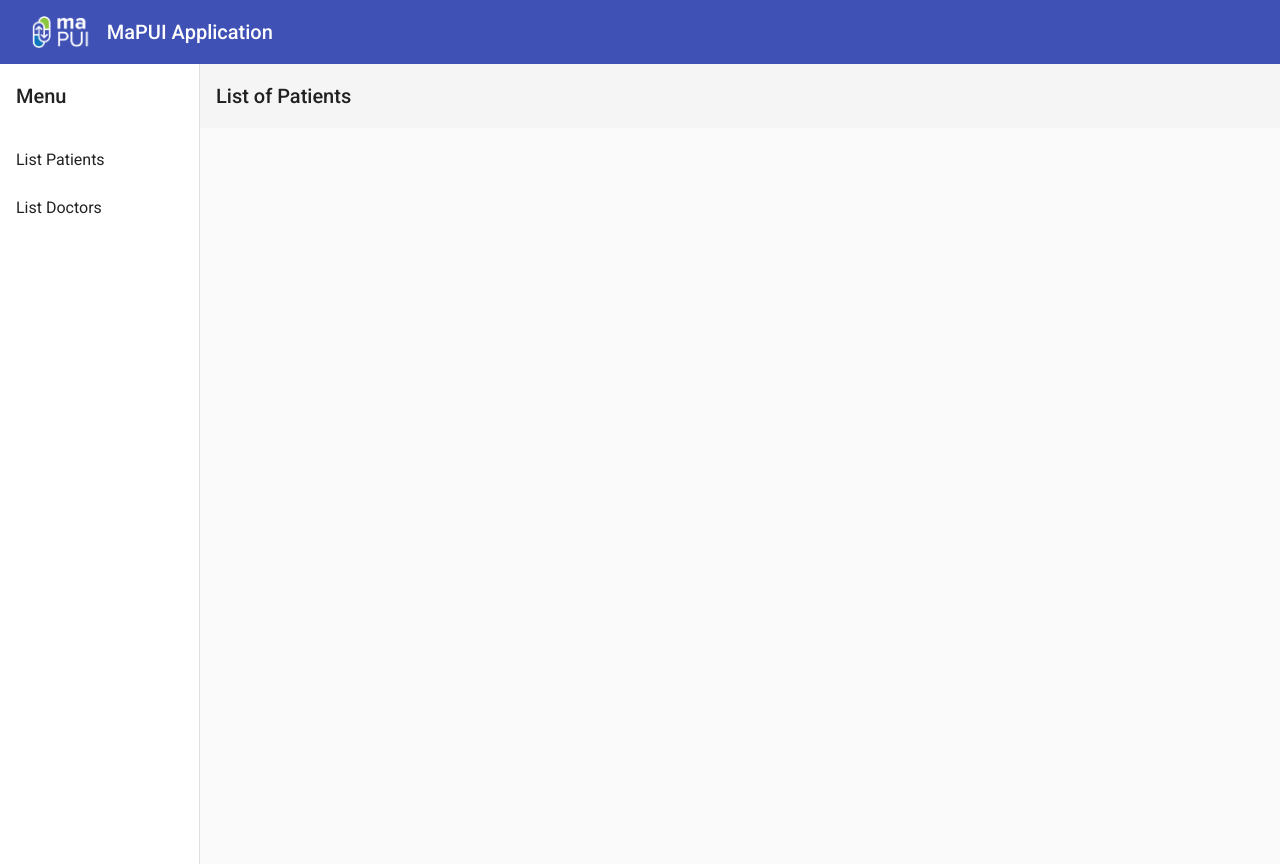
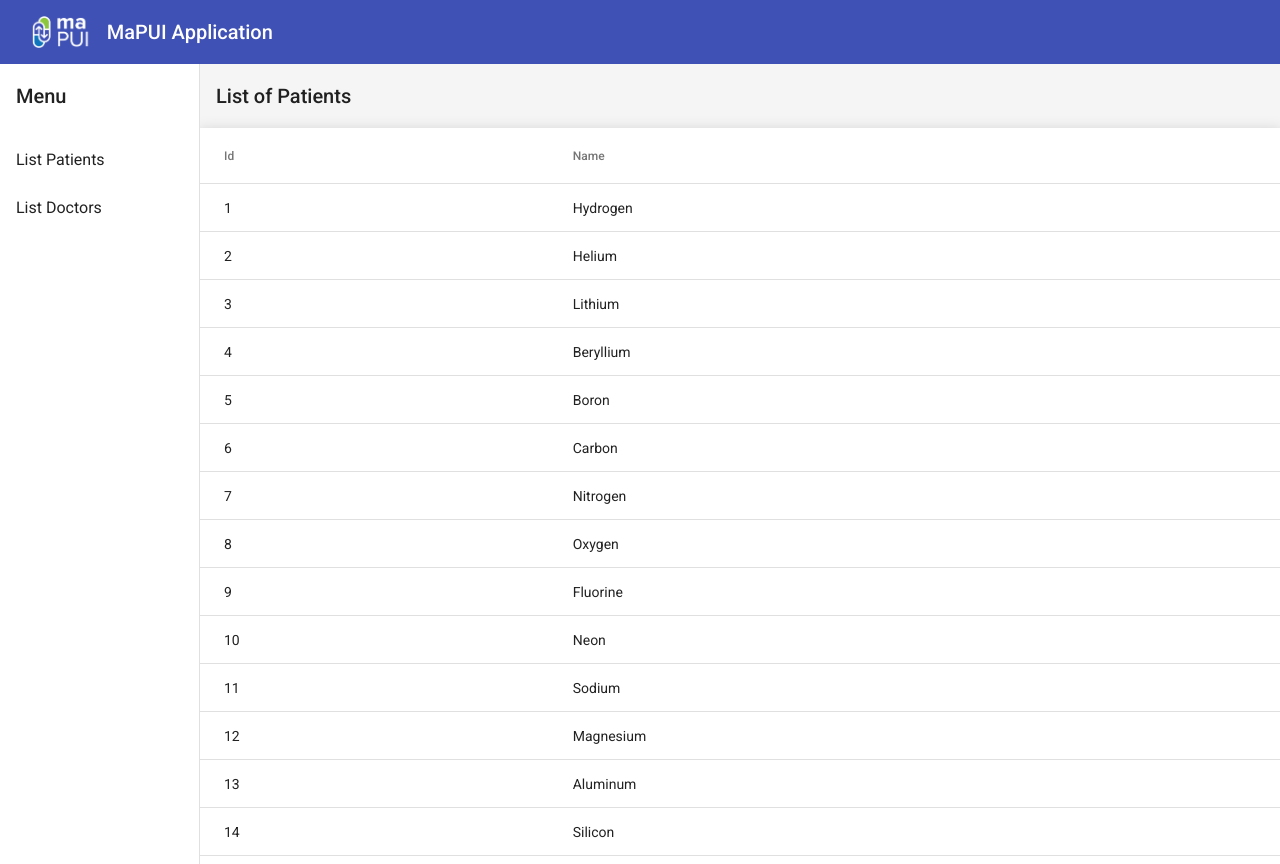
Before and after one commit to CedricMT/mapui-app, an Angular app: page /patient in a window 1280 px wide. Built offline with nearby package versions, Linux system fonts and the light colour scheme.

Commit message:
feat: add table component

```diff
--- a/src/app/doctor-panel/doctor-panel.component.html
+++ b/src/app/doctor-panel/doctor-panel.component.html
@@ -1,7 +1,5 @@
 <mat-toolbar color="secondary">
-    <button type="button" aria-label="Toggle sidenav" mat-icon-button (click)="drawer.toggle()"
-        *ngIf="isHandset$ | async">
-        <mat-icon aria-label="Side nav toggle icon">menu</mat-icon>
-    </button>
     <span>List of Doctors</span>
 </mat-toolbar>
+
+<app-listing-table></app-listing-table>
--- /dev/null
+++ b/src/app/listing-table/listing-table-datasource.ts
@@ -0,0 +1,108 @@
+import { DataSource } from '@angular/cdk/collections';
+import { MatPaginator } from '@angular/material/paginator';
+import { MatSort } from '@angular/material/sort';
+import { map } from 'rxjs/operators';
+import { Observable, of as observableOf, merge } from 'rxjs';
+
+// TODO: Replace this with your own data model type
+export interface ListingTableItem {
+  name: string;
+  id: number;
+}
+
+// TODO: replace this with real data from your application
+const EXAMPLE_DATA: ListingTableItem[] = [
+  {id: 1, name: 'Hydrogen'},
+  {id: 2, name: 'Helium'},
+  {id: 3, name: 'Lithium'},
+  {id: 4, name: 'Beryllium'},
+  {id: 5, name: 'Boron'},
+  {id: 6, name: 'Carbon'},
+  {id: 7, name: 'Nitrogen'},
+  {id: 8, name: 'Oxygen'},
+  {id: 9, name: 'Fluorine'},
+  {id: 10, name: 'Neon'},
+  {id: 11, name: 'Sodium'},
+  {id: 12, name: 'Magnesium'},
+  {id: 13, name: 'Aluminum'},
+  {id: 14, name: 'Silicon'},
+  {id: 15, name: 'Phosphorus'},
+  {id: 16, name: 'Sulfur'},
+  {id: 17, name: 'Chlorine'},
+  {id: 18, name: 'Argon'},
+  {id: 19, name: 'Potassium'},
+  {id: 20, name: 'Calcium'},
+];
+
+/**
+ * Data source for the ListingTable view. This class should
+ * encapsulate all logic for fetching and manipulating the displayed data
+ * (including sorting, pagination, and filtering).
+ */
+export class ListingTableDataSource extends DataSource<ListingTableItem> {
+  data: ListingTableItem[] = EXAMPLE_DATA;
+  paginator: MatPaginator;
+  sort: MatSort;
+
+  constructor() {
+    super();
+  }
+
+  /**
+   * Connect this data source to the table. The table will only update when
+   * the returned stream emits new items.
+   * @returns A stream of the items to be rendered.
+   */
+  connect(): Observable<ListingTableItem[]> {
+    // Combine everything that affects the rendered data into one update
+    // stream for the data-table to consume.
+    const dataMutations = [
+      observableOf(this.data),
+      this.paginator.page,
+      this.sort.sortChange
+    ];
+
+    return merge(...dataMutations).pipe(map(() => {
+      return this.getPagedData(this.getSortedData([...this.data]));
+    }));
+  }
+
+  /**
+   *  Called when the table is being destroyed. Use this function, to clean up
+   * any open connections or free any held resources that were set up during connect.
+   */
+  disconnect() {}
+
+  /**
+   * Paginate the data (client-side). If you're using server-side pagination,
+   * this would be replaced by requesting the appropriate data from the server.
+   */
+  private getPagedData(data: ListingTableItem[]) {
+    const startIndex = this.paginator.pageIndex * this.paginator.pageSize;
+    return data.splice(startIndex, this.paginator.pageSize);
+  }
+
+  /**
+   * Sort the data (client-side). If you're using server-side sorting,
+   * this would be replaced by requesting the appropriate data from the server.
+   */
+  private getSortedData(data: ListingTableItem[]) {
+    if (!this.sort.active || this.sort.direction === '') {
+      return data;
+    }
+
+    return data.sort((a, b) => {
+      const isAsc = this.sort.direction === 'asc';
+      switch (this.sort.active) {
+        case 'name': return compare(a.name, b.name, isAsc);
+        case 'id': return compare(+a.id, +b.id, isAsc);
+        default: return 0;
+      }
+    });
+  }
+}
+
+/** Simple sort comparator for example ID/Name columns (for client-side sorting). */
+function compare(a: string | number, b: string | number, isAsc: boolean) {
+  return (a < b ? -1 : 1) * (isAsc ? 1 : -1);
+}
--- /dev/null
+++ b/src/app/listing-table/listing-table.component.html
@@ -0,0 +1,25 @@
+<div class="mat-elevation-z8">
+  <table mat-table class="full-width-table" matSort aria-label="Elements">
+    <!-- Id Column -->
+    <ng-container matColumnDef="id">
+      <th mat-header-cell *matHeaderCellDef mat-sort-header>Id</th>
+      <td mat-cell *matCellDef="let row">{{row.id}}</td>
+    </ng-container>
+
+    <!-- Name Column -->
+    <ng-container matColumnDef="name">
+      <th mat-header-cell *matHeaderCellDef mat-sort-header>Name</th>
+      <td mat-cell *matCellDef="let row">{{row.name}}</td>
+    </ng-container>
+
+    <tr mat-header-row *matHeaderRowDef="displayedColumns"></tr>
+    <tr mat-row *matRowDef="let row; columns: displayedColumns;"></tr>
+  </table>
+
+  <mat-paginator #paginator
+      [length]="dataSource?.data.length"
+      [pageIndex]="0"
+      [pageSize]="50"
+      [pageSizeOptions]="[25, 50, 100, 250]">
+  </mat-paginator>
+</div>
--- /dev/null
+++ b/src/app/listing-table/listing-table.component.scss
@@ -0,0 +1,3 @@
+.full-width-table {
+  width: 100%;
+}
--- /dev/null
+++ b/src/app/listing-table/listing-table.component.ts
@@ -0,0 +1,30 @@
+import { AfterViewInit, Component, OnInit, ViewChild } from '@angular/core';
+import { MatPaginator } from '@angular/material/paginator';
+import { MatSort } from '@angular/material/sort';
+import { MatTable } from '@angular/material/table';
+import { ListingTableDataSource, ListingTableItem } from './listing-table-datasource';
+
+@Component({
+  selector: 'app-listing-table',
+  templateUrl: './listing-table.component.html',
+  styleUrls: ['./listing-table.component.scss']
+})
+export class ListingTableComponent implements AfterViewInit, OnInit {
+  @ViewChild(MatPaginator) paginator: MatPaginator;
+  @ViewChild(MatSort) sort: MatSort;
+  @ViewChild(MatTable) table: MatTable<ListingTableItem>;
+  dataSource: ListingTableDataSource;
+
+  /** Columns displayed in the table. Columns IDs can be added, removed, or reordered. */
+  displayedColumns = ['id', 'name'];
+
+  ngOnInit() {
+    this.dataSource = new ListingTableDataSource();
+  }
+
+  ngAfterViewInit() {
+    this.dataSource.sort = this.sort;
+    this.dataSource.paginator = this.paginator;
+    this.table.dataSource = this.dataSource;
+  }
+}
--- a/src/app/patient-panel/patient-panel.component.html
+++ b/src/app/patient-panel/patient-panel.component.html
@@ -1,7 +1,5 @@
 <mat-toolbar color="secondary">
-    <button type="button" aria-label="Toggle sidenav" mat-icon-button (click)="drawer.toggle()"
-        *ngIf="isHandset$ | async">
-        <mat-icon aria-label="Side nav toggle icon">menu</mat-icon>
-    </button>
     <span>List of Patients</span>
 </mat-toolbar>
+
+<app-listing-table></app-listing-table>
```
Also changed, not shown: src/app/app.module.ts (+10 -2 lines), 1 other file (tests, documents, lock files or other folders).
